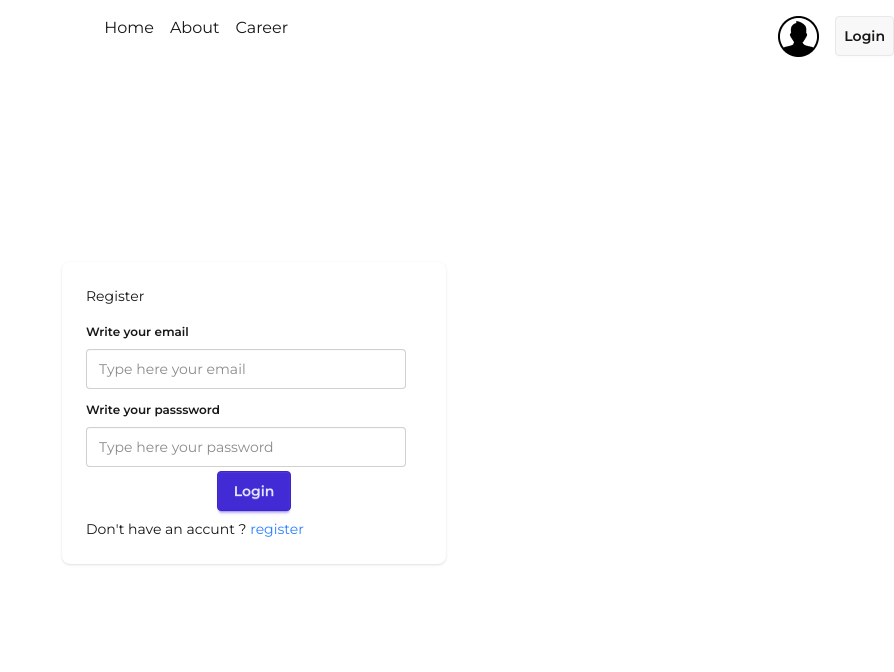
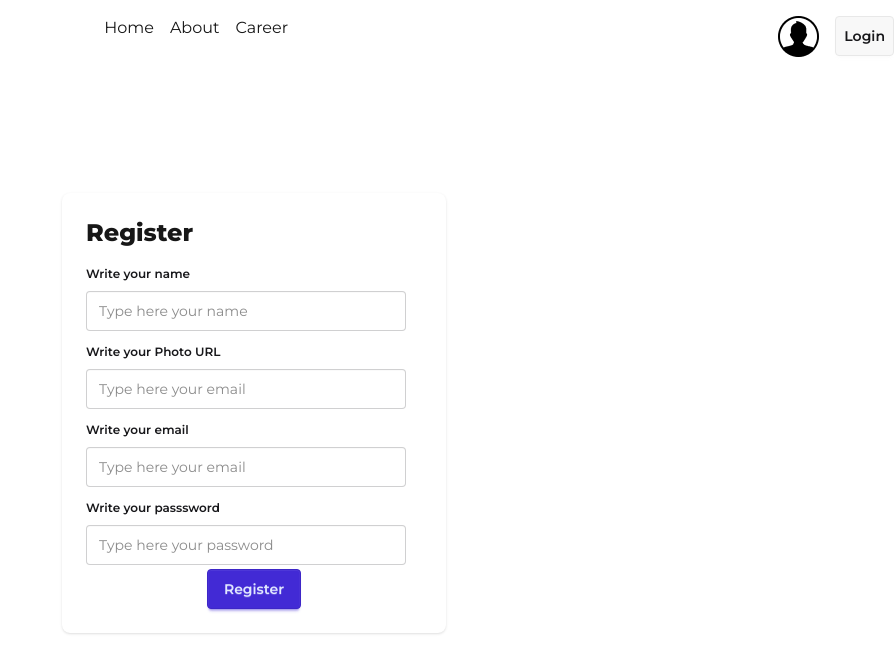
Before and after one commit to moajjem441/dragon-news, a Next.js app: page /register in a window 1280 px wide. Shown: the top 672 px of the page, without its empty margins (386-1280 px from the left). Built offline with nearby package versions, Linux system fonts and the light colour scheme.

Commit message:
register form created

```diff
--- a/src/app/(auth)/register/page.jsx
+++ b/src/app/(auth)/register/page.jsx
@@ -24,9 +24,29 @@ const RegisterPage = () => {
 
             <div className="card w-96 bg-base-100 card-md shadow-sm">
                 <div className="card-body">
-                      <h1> Register</h1>
+                      <h1 className='text-2xl font-bold'> Register</h1>
 
                     <form onSubmit={handleSubmit(onSubmit)}>
+
+
+
+                         <fieldset className="fieldset">
+                <legend className="fieldset-legend">Write your name</legend>
+                <input type="text" className="input"  placeholder="Type here your name"
+                 {...register("name",{required:"Must fill name field"})}/>
+                {errors.name && (<span className='text-red-600'>{errors.name.message}</span>)}
+
+            </fieldset>
+
+
+
+                         <fieldset className="fieldset">
+                <legend className="fieldset-legend">Write your Photo URL</legend>
+                <input type="tel" className="input"  placeholder="Type here your email"
+                 {...register("photo",{required:"Must fill email field"})}/>
+                {errors.photo && (<span className='text-red-600'>{errors.photo.message}</span>)}
+
+            </fieldset>
 
                          <fieldset className="fieldset">
                 <legend className="fieldset-legend">Write your email</legend>
@@ -46,11 +66,11 @@ const RegisterPage = () => {
             </fieldset>
 
                     <div className='flex justify-center'>
-                        <button className='btn btn-primary' type='sumint'>Login</button>
+                        <button className='btn btn-primary' type='sumint'>Register</button>
                     </div>
                     </form>
 
-                    <p>Don't have an accunt ? <Link className='text-blue-500' href={'/register'}>register</Link></p>
+
 
                 </div>
             </div>
```
